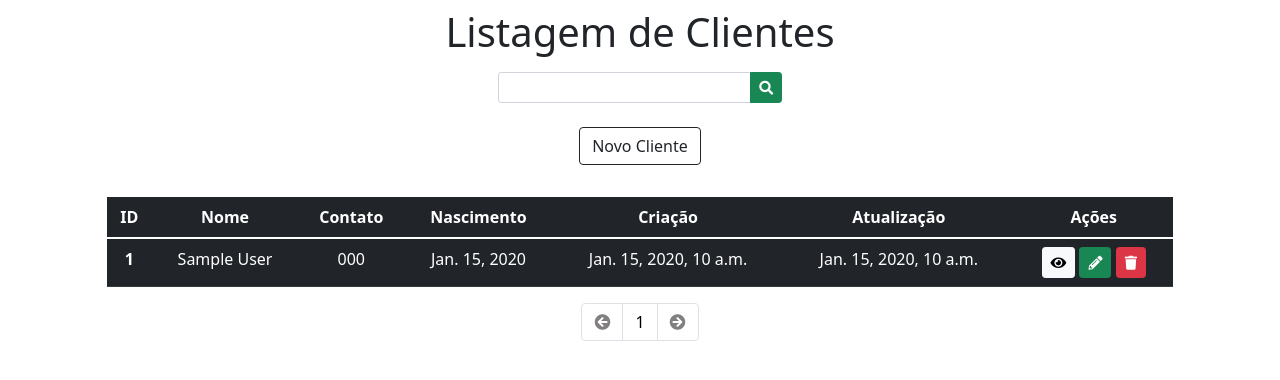
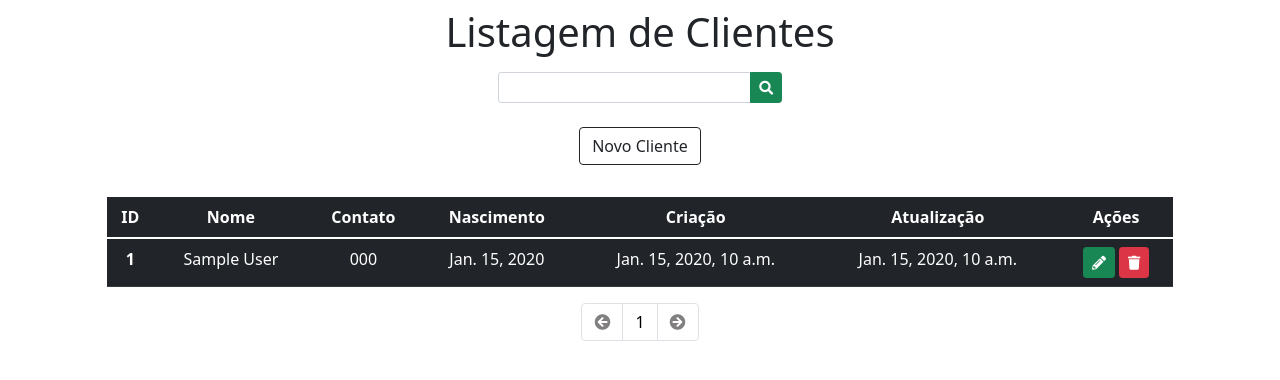
Before and after one commit to 45ewertton/estoque_django, a Django app: page /customer/ in a window 1280 px wide. Shown: the part 46-426 px from the top of the page. Run offline with Django 3.2, Linux system fonts and the light colour scheme; a user stored in the database is signed in; tables that the repository leaves empty hold one stand-in row (values such as "Sample post"); some libraries are stand-ins or nearby versions.

Commit message:
Ajuste no template de customer

```diff
--- a/customer/templates/customer.html
+++ b/customer/templates/customer.html
@@ -46,7 +46,6 @@
                 <td>{{ cust.created_at }}</td>
                 <td>{{ cust.updated_at }}</td>
                 <td>
-                    <a href="#" class="btn btn-light btn-sm"><i class="fas fa-eye"></i></a>
                     <a href="{% url 'update-customer' cust.pk %}" class="btn btn-success btn-sm"><i class="fas fa-pencil-alt"></i></a>
 
                     <button type="button" class="btn btn-danger btn-sm" data-toggle="modal" data-target="#deleteCustomerModal_{{ cust.id }}">
```
